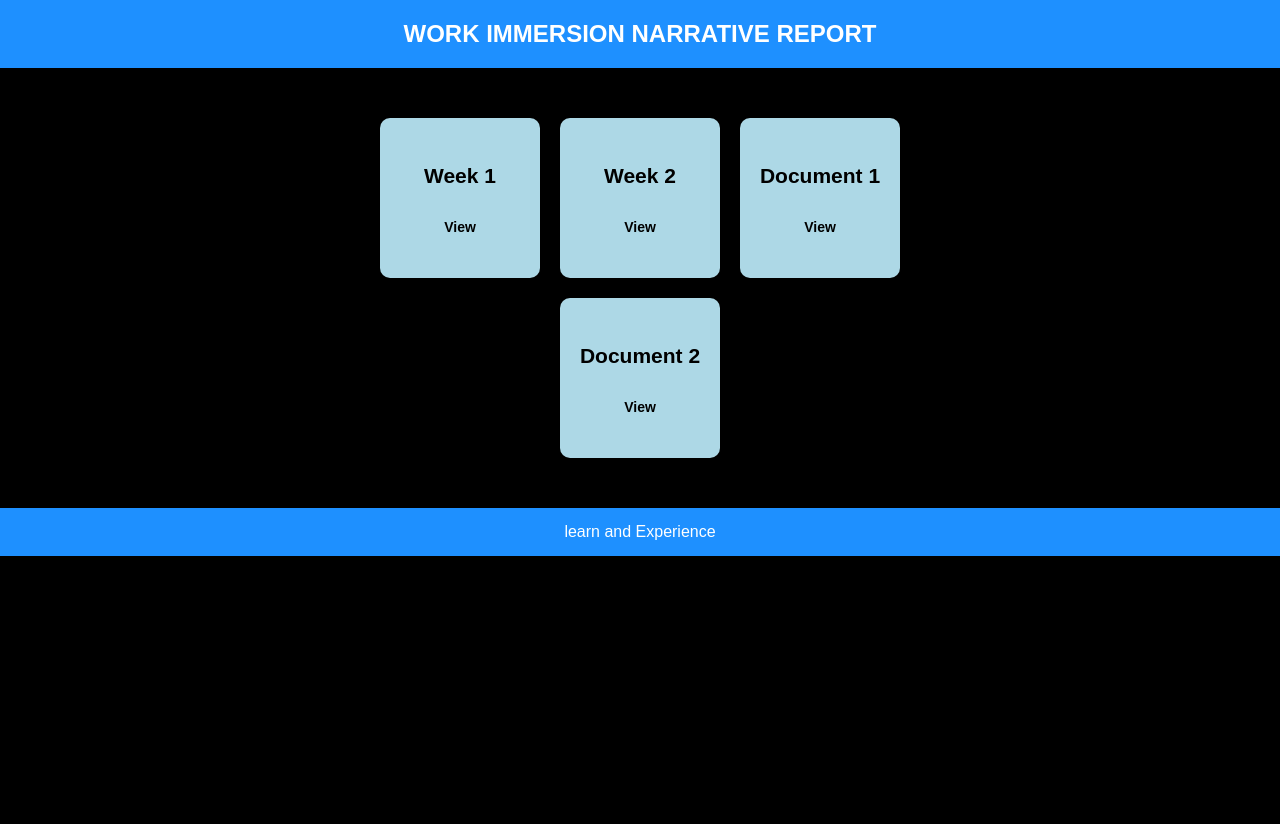
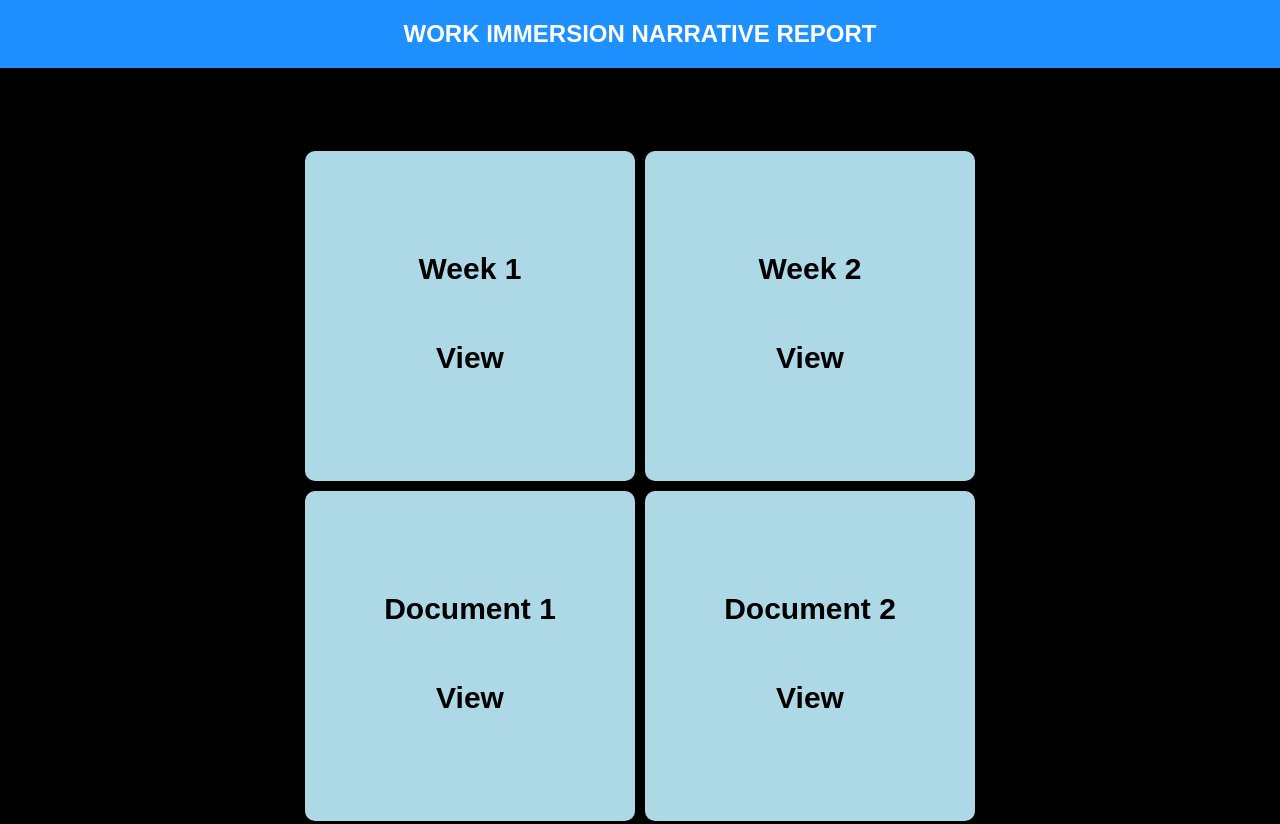
Before and after one commit to koniro2/beron, a plain HTML site: page index.html in a window 1280 px wide. Shown: the top 824 px of the page. Before the commit the page ends 800 px from the top, so only its background shows below. Drawn offline with Linux system fonts and the light colour scheme.

Commit message:
Initial Commit

```diff
--- a/index.html
+++ b/index.html
@@ -24,12 +24,13 @@
         }
 
         .container {
-            margin: 50px auto;
+            margin:6.5% auto;
             display: flex;
             flex-wrap: wrap;
             justify-content: center;
-            gap: 20px;
-            max-width: 600px;
+            gap: 10px;
+            height: 100%;
+            max-width: 1000px;
         }
 
         .card {
@@ -39,8 +40,8 @@
             box-shadow: 3px 3px 10px rgba(0, 0, 0, 0.2);
             transition: transform 0.3s ease-in-out;
             cursor: pointer;
-            width: 130px;
-            height: 130px;
+            width: 300px;
+            height: 300px;
             text-align: center;
             display: flex;
             flex-direction: column;
@@ -48,6 +49,10 @@
             align-items: center;
             font-size: 14px;
             font-weight: bold;
+        }
+
+        .card h2, p{
+            font-size: 30px;
         }
 
         .card:hover {
```
